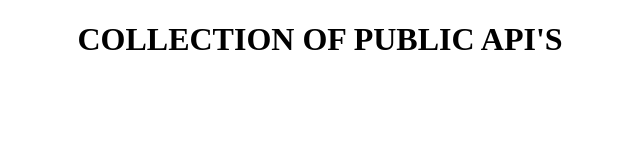
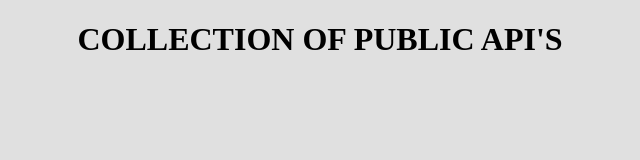
Before and after one commit to MRizvank/MRizvank.github.io, a plain HTML site: page Publicapi/index.html in a window 1280 px wide. Shown: the whole page, without its empty margins (320-960 px from the left). Drawn offline with Linux system fonts and the light colour scheme; no server answers.

Commit message:
Update index.html
edited

```diff
--- a/Publicapi/index.html
+++ b/Publicapi/index.html
@@ -22,6 +22,7 @@
             box-shadow: rgba(0, 0, 0, 0.16) 0px 1px 4px, rgb(51, 51, 51) 0px 0px 0px 3px;
         }
        body{
+           background-color:#E0E0E0;
         text-align: center;
        }
         @media screen  and (min-width:450px ) and (max-width:800px){
```
